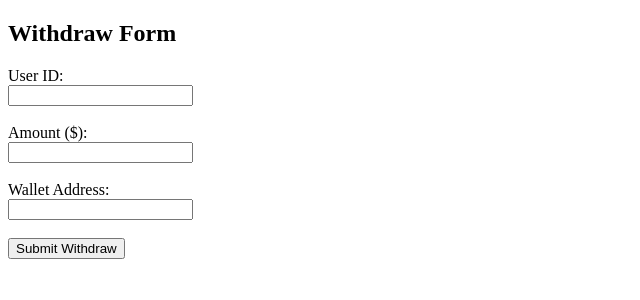
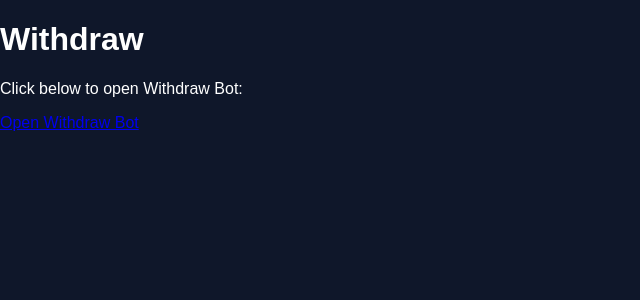
Before and after one commit to anup1432/Betwin2.0, a Flask app: page /withdraw in a window 1280 px wide. Shown: the top 300 px of the page, without its empty margins (0-640 px from the left). Run offline with Flask 3, Linux system fonts and the light colour scheme.

Commit message:
Update withdraw.html

```diff
--- a/templates/withdraw.html
+++ b/templates/withdraw.html
@@ -1,22 +1,14 @@
-<!doctype html>
+<!DOCTYPE html>
 <html lang="en">
 <head>
-  <meta charset="utf-8">
-  <title>Withdraw</title>
+<meta charset="UTF-8">
+<meta name="viewport" content="width=device-width, initial-scale=1.0">
+<title>Withdraw</title>
+<link rel="stylesheet" href="/static/style.css">
 </head>
 <body>
-  <h2>Withdraw Form</h2>
-  <form method="POST">
-    <label>User ID:</label><br>
-    <input type="text" name="user_id" required><br><br>
-
-    <label>Amount ($):</label><br>
-    <input type="number" step="0.01" name="amount" required><br><br>
-
-    <label>Wallet Address:</label><br>
-    <input type="text" name="wallet" required><br><br>
-
-    <button type="submit">Submit Withdraw</button>
-  </form>
+<h1>Withdraw</h1>
+<p>Click below to open Withdraw Bot:</p>
+<a class="btn" href="https://t.me/YourWithdrawBot" target="_blank">Open Withdraw Bot</a>
 </body>
 </html>
```
